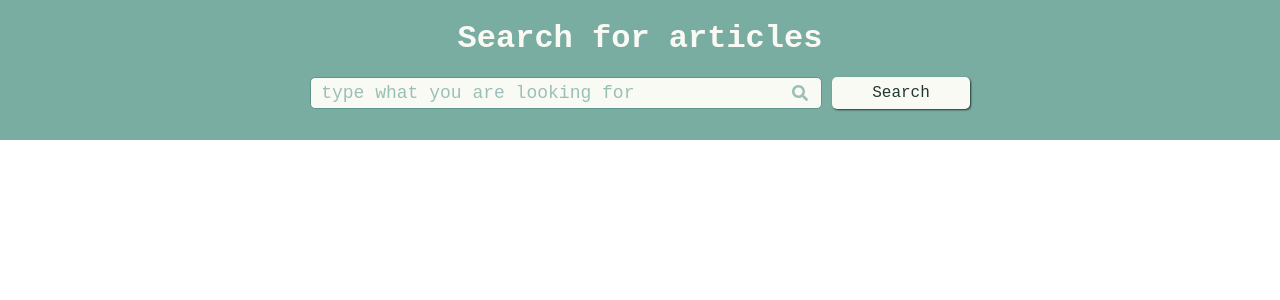
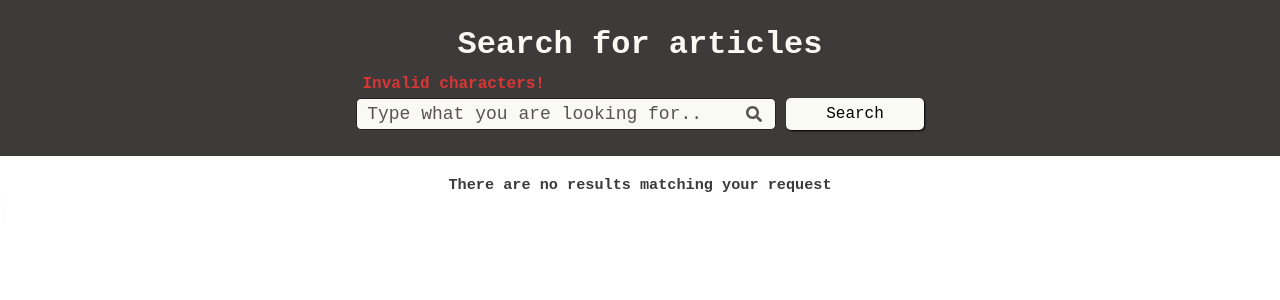
Before and after one commit to sezaite/search-app, a React (Create React App) app: page / in a window 1280 px wide. Shown: the top 300 px of the page. Built offline with nearby package versions, Linux system fonts and the light colour scheme.

Commit message:
error message added, search states added

```diff
--- /dev/null
+++ b/src/components/List.js
@@ -0,0 +1,11 @@
+import React from 'react'
+
+function List() {
+    return (
+        <div>
+
+        </div>
+    )
+}
+
+export default List
--- a/src/components/Search.js
+++ b/src/components/Search.js
@@ -1,21 +1,45 @@
-import React from 'react';
+import React, { useState, useEffect } from 'react';
 import { FontAwesomeIcon } from '@fortawesome/react-fontawesome';
 import { faSearch } from '@fortawesome/free-solid-svg-icons';
+import List from './List';
+import isValidKeyword from './helpers/isValidKeyword';
+import getArticles from './helpers/getArticles';
 
 function Search() {
+    const [articles, setArticles] = useState([]);
+    const [message, setMessage] = useState("There is nothing to display yet");
+    const [keywords, setKeywords] = useState("");
+    const [errorMessage, setErrorMessage] = useState(true);
+
+    useEffect(() => {
+        setMessage(articles.length > 0 ? "" : "There are no results matching your request")
+    }, [articles]); //nezinau, cia gal reikes padaryti ne po articles pasikeitimo, o ant submito
+
+    const search = (e) => {
+        e.preventDefault();
+        if (!isValidKeyword(keywords)) {
+            setErrorMessage(true);
+            return;
+        }
+        const data = getArticles(keywords);
+        setArticles(data);
+    }
+
     return (
         <div className="articles-page">
             <div className="search-bar">
                 <h2>Search for articles</h2>
+                {errorMessage && <h4 className="error-msg">Invalid characters!</h4>}
                 <form action="">
                     <div className="input">
-                        <input type="text" placeholder="type what you are looking for" />
+                        <input type="text" placeholder="Type what you are looking for..." onChange={e => setKeywords(e.target.value)} value={keywords} />
                         <FontAwesomeIcon icon={faSearch} className="icon" />
                     </div>
-                    <button className="btn">Search</button>
+                    <button className="btn" onClick={search}>Search</button>
+
                 </form>
             </div>
-
+            <h3 className="empty-list">{message}</h3> : <List />}
         </div>
     )
 }
--- /dev/null
+++ b/src/components/helpers/getArticles.js
@@ -0,0 +1,11 @@
+import React from 'react'
+
+function getArticles() {
+    return (
+        <div>
+
+        </div>
+    )
+}
+
+export default getArticles
--- /dev/null
+++ b/src/components/helpers/isValidKeyword.js
@@ -0,0 +1,11 @@
+import React from 'react'
+
+function isValidKeyword() {
+    return (
+        <div>
+
+        </div>
+    )
+}
+
+export default isValidKeyword
--- a/src/components/scss/_search.scss
+++ b/src/components/scss/_search.scss
@@ -7,15 +7,24 @@
     .search-bar {
         background-color: $main-color;
         width: 100%;
-        height: 140px;
+
 
         h2 {
             display: inline-block;
             width: 100%;
             font-size: 32px;
             text-align: center;
-            margin: 20px 0;
+            margin: 26px 0 12px 0;
         }
+
+        .error-msg {
+            color: $error-color;
+            font-size: 16px;
+            width: 555px;
+            margin: auto;
+            padding-bottom: 5px;
+        }
+
         form {
            text-align: center;
            display: flex;
@@ -25,11 +34,12 @@
                 border: 1px solid darken($main-color, 10%);
                 background-color: $secondary-color;
                 height: 32px;
-                width: 40%;
+                width: 420px;
                 border-radius: 5px;
                 color: darken($main-color, 40%);
                 display: flex;
                 justify-content: space-between;
+                margin-bottom: 26px;
 
                 input {
                     height: 100%;
@@ -61,4 +71,10 @@
 
         }
     }
+
+    .empty-list {
+        color: $main-color;
+        text-align: center;
+        margin-top: 20px;
+    }
 }
--- a/src/components/scss/_variables.scss
+++ b/src/components/scss/_variables.scss
@@ -1,6 +1,7 @@
 $main-font: monospace;
-$main-color: rgb(121, 173, 161);
+$main-color: rgb(61, 58, 58);
 $secondary-color: rgb(250, 250, 244);
+$error-color: rgb(218, 54, 54);
 
 // a {
 //     font-family:monospace;
```
